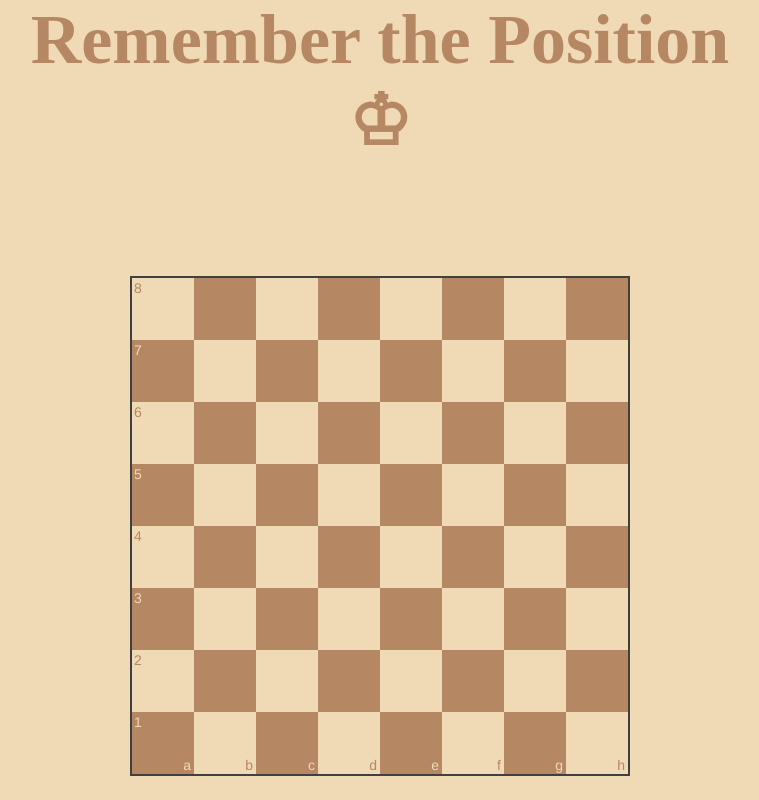
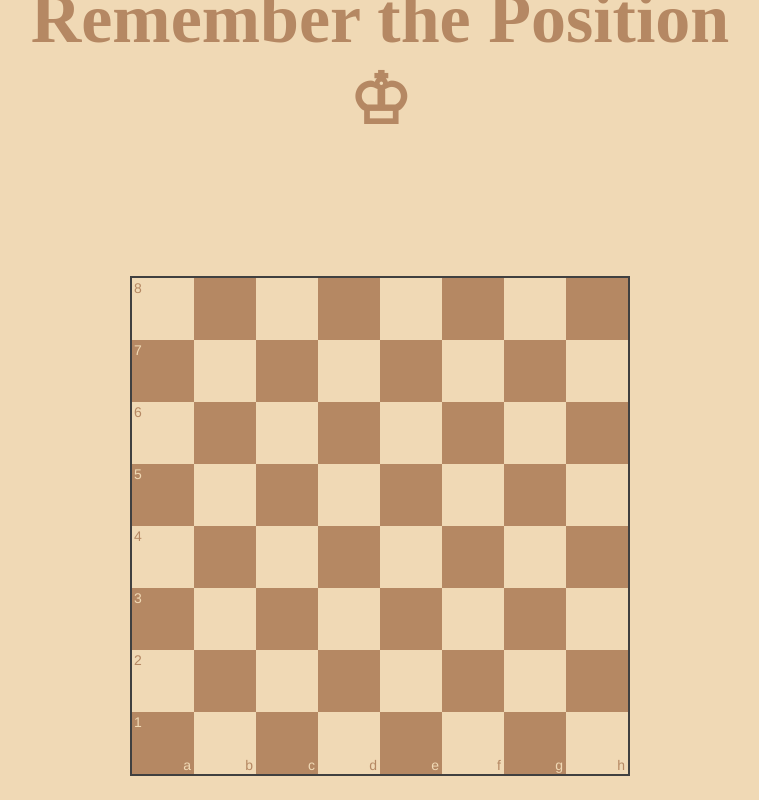
Before and after one commit to duartebranco/RememberThePosition, a website: page index.html in a window 1280 px wide. Shown: the top 800 px of the page, without its empty margins (260-1019 px from the left). Drawn offline with nearby package versions, Linux system fonts and the light colour scheme.

Commit message:
Update global.css

```diff
--- a/global.css
+++ b/global.css
@@ -82,7 +82,7 @@ body {
   text-align: left;
   top: 905px;
 }
-@media only screen and (min-device-width: 480px) {
+@media only screen and (max-width : 480px) {
   #title {
     position: absolute;
     font-size: 70px;
@@ -92,3 +92,13 @@ body {
     top: 0px;
   }
 }
+@media screen and (display-mode: fullscreen) {
+  #title {
+    position: absolute;
+    font-size: 70px;
+    font-weight: bold;
+    color: #B58863;
+    text-align: center;
+    top: 20px;
+  }
+}
```
